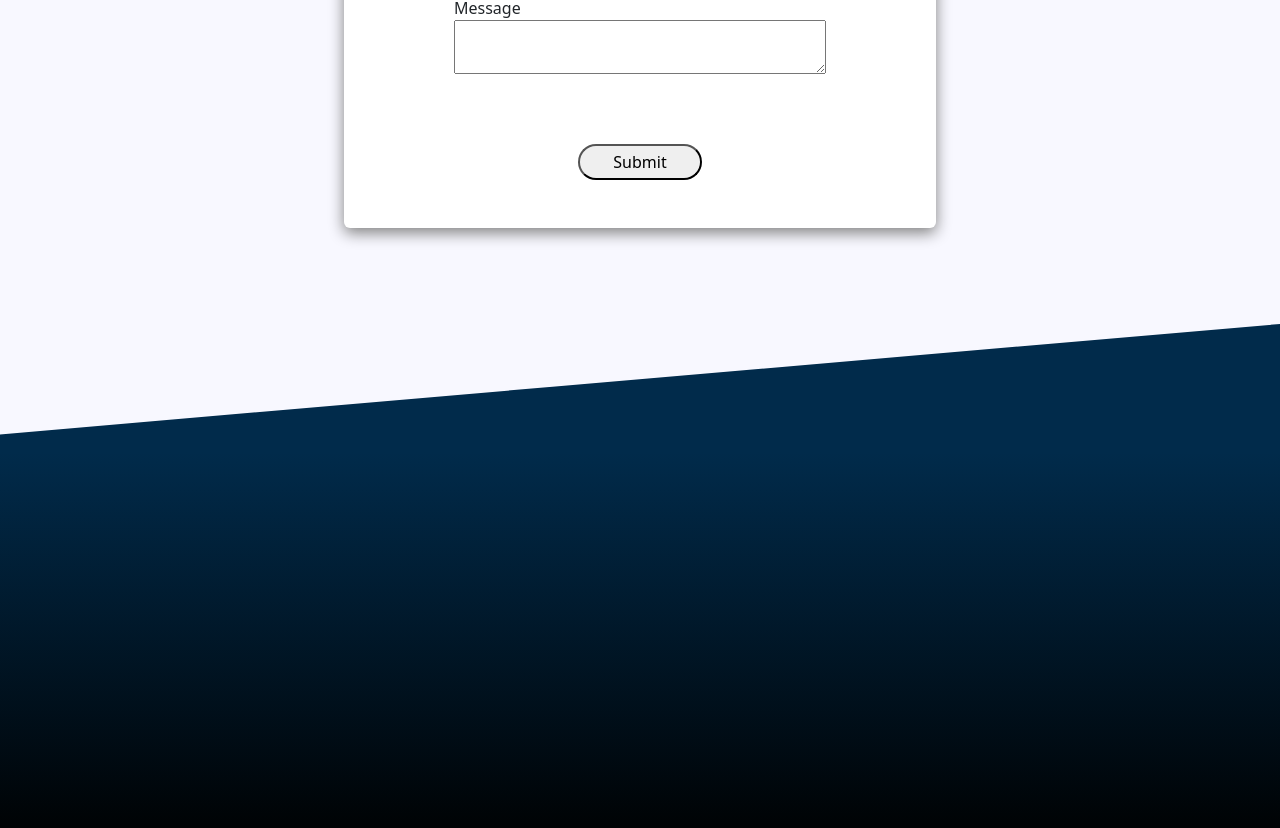
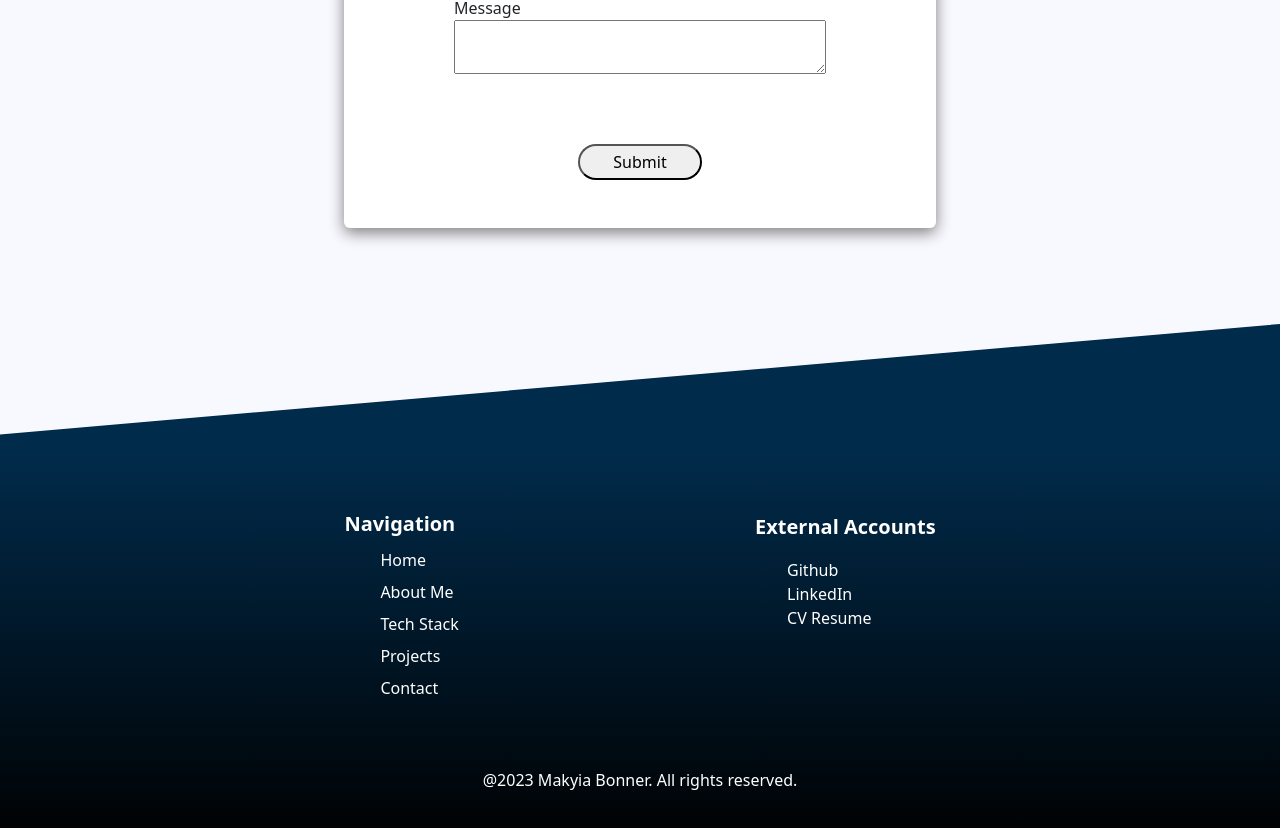
Before and after one commit to makyiabonner/portfolio, a Next.js app: page / in a window 1280 px wide. Shown: the part 5456-6284 px from the top of the page. Built offline with nearby package versions, Linux system fonts and the light colour scheme; a web font is replaced by a local one.

Commit message:
feature: footer completed

```diff
--- a/src/pages/index.js
+++ b/src/pages/index.js
@@ -7,6 +7,7 @@ import styles from '../styles/Home.module.scss';
 
 
 export default function Home() {
+  const currentYear = new Date().getFullYear();
   return (
     <>
       <Head>
@@ -62,7 +63,28 @@ export default function Home() {
           <path d="M1200 0L0 103.52 0 120 1200 120 1200 0z" class="shape-fill" fill="#012b4b"></path>
         </svg>
       </div>
-      <footer className={styles.footer}>
+      <footer className={`${styles.footer} p-1`}>
+        <section className='d-flex w-100 p-5 justify-content-evenly'>
+          <div>
+            <h6 className={`${styles.listTitle} fs-5 text-info`}>Navigation</h6>
+            <ul className={styles.list}>
+              <li className='m-1'><span className={`${styles.listItem} fs-6 text-info`}>Home</span></li>
+              <li className='m-1'><span className={`${styles.listItem} fs-6 text-info`}>About Me</span></li>
+              <li className='m-1'><span className={`${styles.listItem} fs-6 text-info`}>Tech Stack</span></li>
+              <li className='m-1'><span className={`${styles.listItem} fs-6 text-info`}>Projects</span></li>
+              <li className='m-1'><span className={`${styles.listItem} fs-6 text-info`}>Contact</span></li>
+            </ul>
+          </div>
+          <div>
+            <p className={`${styles.listTitle} fs-5 text-info`}>External Accounts</p>
+            <ul className={styles.list}>
+              <li><span className={`${styles.listItem} fs-6 text-info`}>Github</span></li>
+              <li><span className={`${styles.listItem} fs-6 text-info`}>LinkedIn</span></li>
+              <li><span className={`${styles.listItem} fs-6 text-info`}>CV Resume</span></li>
+            </ul>
+          </div>
+        </section>
+        <span className={`${styles.copyright} fs-6 text-info mb-5`}>@{currentYear} Makyia Bonner. All rights reserved.</span>
       </footer>
     </>
   )
--- a/src/styles/Home.module.scss
+++ b/src/styles/Home.module.scss
@@ -50,4 +50,22 @@
 .footer{
   background: linear-gradient($brand-primary, black);
   height:400px;
+  display: flex;
+  flex-direction: column;
+  justify-content: center;
 }
+.list{
+  list-style:none;
+  display: flex;
+  flex-direction: column;
+}
+.listTitle{
+  font-weight: bold;
+}
+.listItem{
+  font-weight: 100;
+}
+.copyright{
+  justify-self: center;
+  align-self: center;
+}
```
